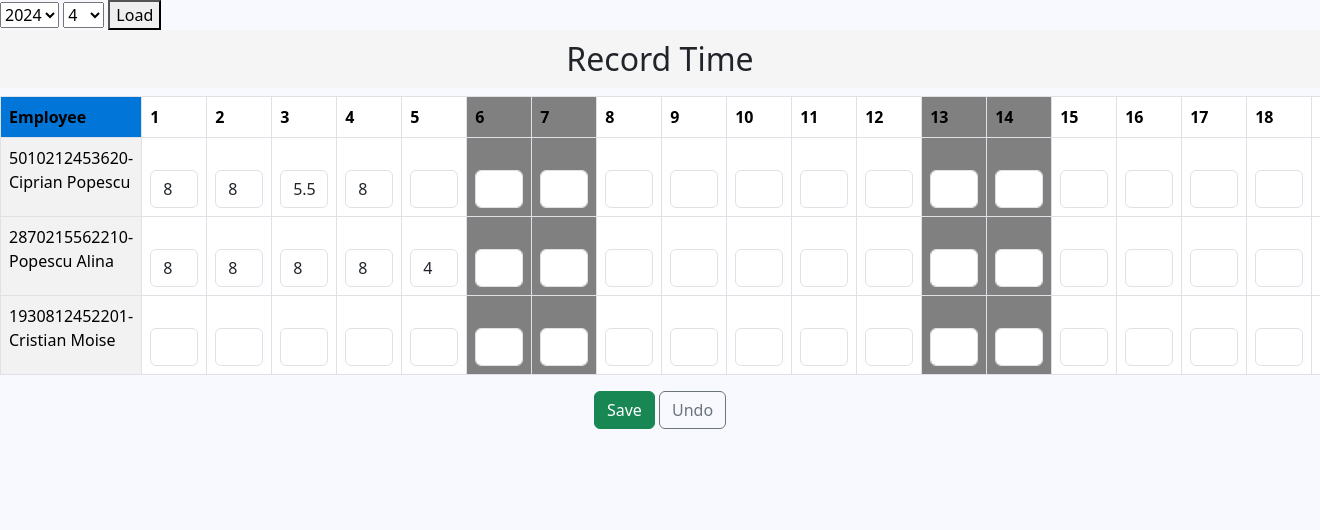
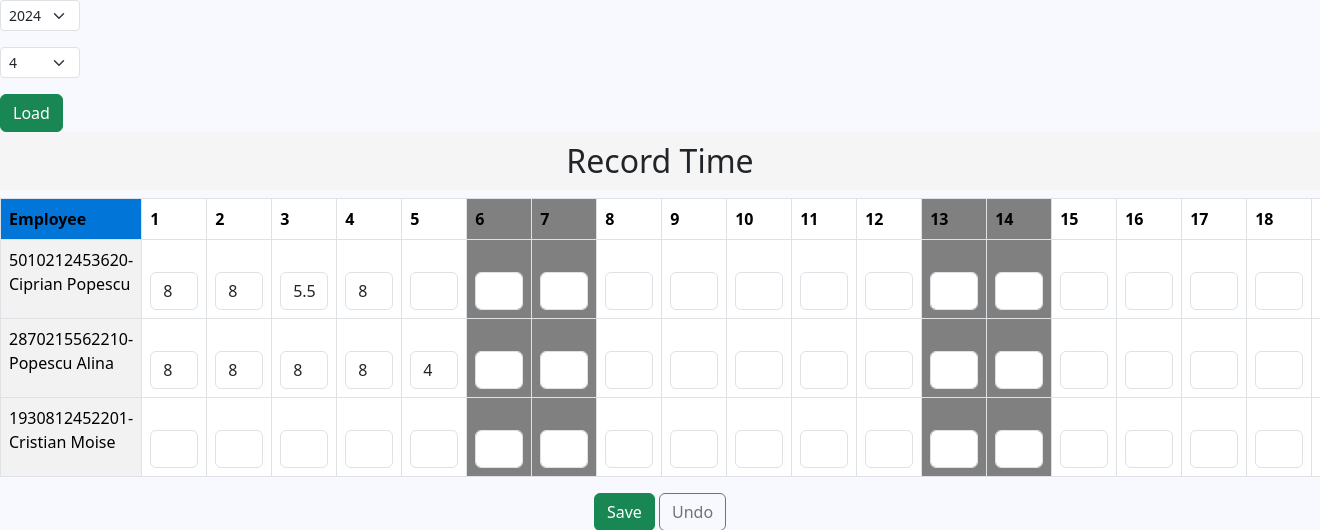
Before and after one commit to Moses9312/vacationValet, a Django app: page /record-time/ in a window 1320 px wide; the page is wider, and only the part inside the window is pictured. Shown: the part 76-606 px from the top of that part. Run offline with Django 5.2, Linux system fonts and the light colour scheme; a user stored in the database is signed in; data comes from the database, SQL or seed files in the repository.

Commit message:
Creating the project and do some things on it.

```diff
--- a/static/css/time_record/time_record.css
+++ b/static/css/time_record/time_record.css
@@ -38,3 +38,16 @@
 #weekdays{
     background-color: gray;
 }
+
+#year{
+    max-width: 5rem;
+}
+
+#month{
+    max-width: 5rem;
+    margin-right: 10px;
+}
+
+#load{
+
+}
--- a/templates/record_time/record_time.html
+++ b/templates/record_time/record_time.html
@@ -10,18 +10,23 @@
 
 {% block content %}
     <form action="" method="get">
-
-        <select name="year" id="">
+    <div class="row">
+        <div class="col">
+        <select name="year" id="year" class="form-select form-select-sm mb-3" aria-label=".form-select-lg example">
             {% for y in years %}
                 <option value="{{ y }}" {% if y == year %}selected{% endif %}>{{ y }}</option>
             {% endfor %}
+        </div>
+        <div class="col">
         </select>
-        <select name="month" id="">
+        <select name="month" id="month" class="form-select form-select-sm mb-3" aria-label=".form-select-lg example">
             {% for m in months %}
                 <option value="{{ m }}" {% if m == month %}selected{% endif %}>{{ m }}</option>
             {% endfor %}
         </select>
-        <button type="submit">Load</button>
+        </div>
+    </div>
+        <button type="submit" class="btn btn-success" id="load">Load</button>
     </form>
     <h2 class="text-center" id="header-text">Record Time</h2>
     <div class="scrollable-content">
```
Also changed, not shown: 1 other file.
